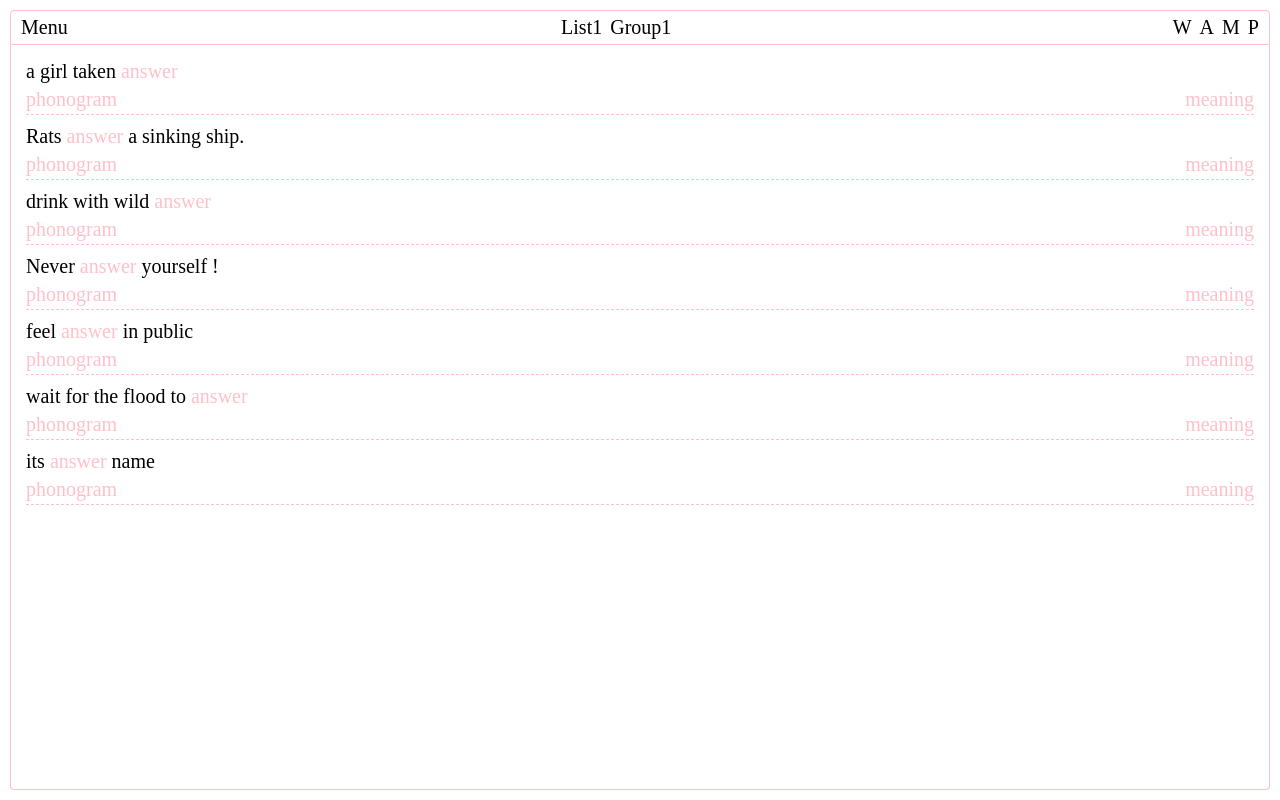
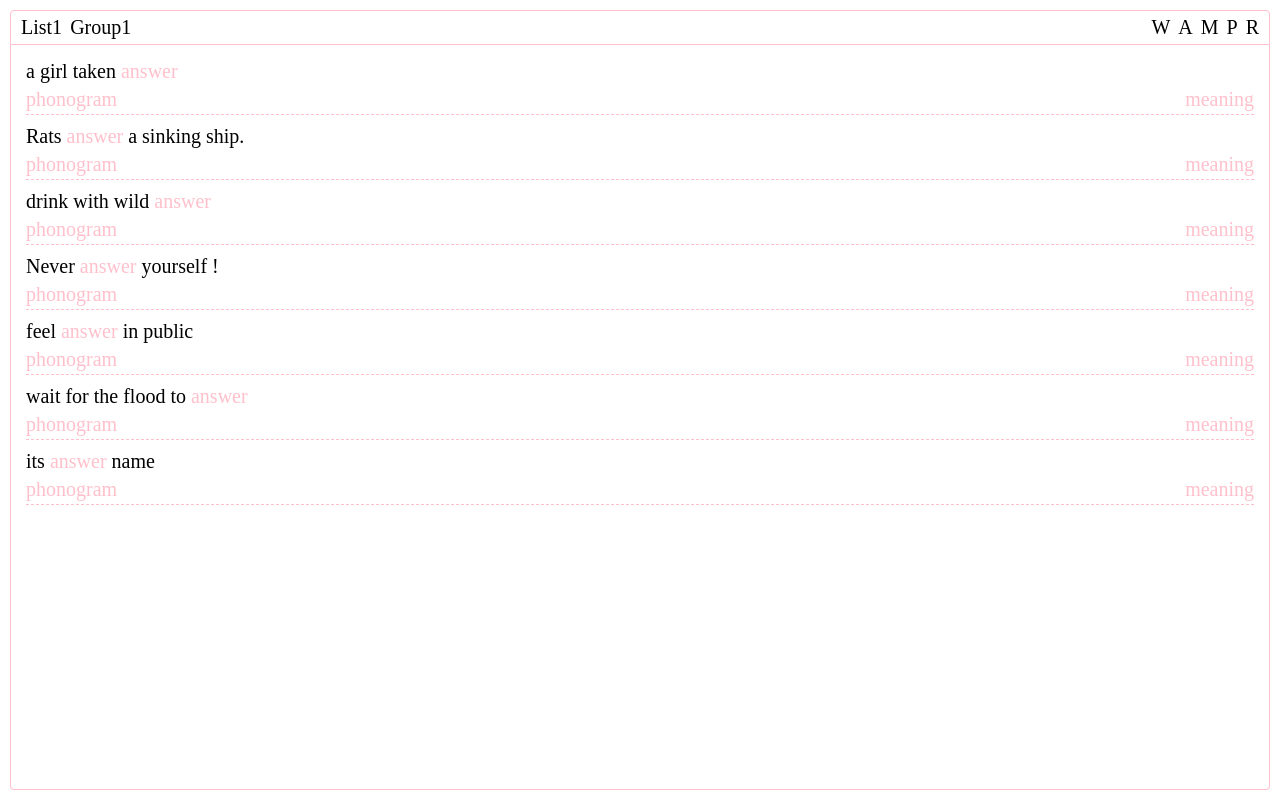
Before and after one commit to Kyrie890514/words-memorize, a Vue app: page / in a window 1280 px wide. Built offline with nearby package versions, Linux system fonts and the light colour scheme.

Commit message:
refactor

```diff
--- a/src/components/WordWrapper.tsx
+++ b/src/components/WordWrapper.tsx
@@ -1,4 +1,4 @@
-import type { Word } from '@/data/type'
+import type { Condition, Word } from '@/data/type'
 import { defineComponent, watch, ref, type PropType } from 'vue'
 import '../style/WordWrapper.scss'
 
@@ -9,20 +9,8 @@ export default defineComponent({
 			type: Object as PropType<Word>,
 			required: true
 		},
-		isShowWordOnly: {
-			type: Boolean,
-			required: true
-		},
-		isShowAllAnswer: {
-			type: Boolean,
-			required: true
-		},
-		isShowAllMeaning: {
-			type: Boolean,
-			required: true
-		},
-		isShowAllPhonogram: {
-			type: Boolean,
+		condition: {
+			type: Object as PropType<Condition>,
 			required: true
 		}
 	},
@@ -30,45 +18,54 @@ export default defineComponent({
 		const isShowAnswer = ref(false)
 		const isShowMeaning = ref(false)
 		const isShowPhonogram = ref(false)
-		function changeIsShowAnswer(value?: boolean) {
-			!props.isShowAllAnswer && (isShowAnswer.value = value ?? !isShowAnswer.value)
+		function changeIsShowAnswer() {
+			!props.condition.isShowAllAnswer && (isShowAnswer.value = !isShowAnswer.value)
 		}
-		function changeIsShowMeaning(value?: boolean) {
-			!props.isShowAllMeaning && (isShowMeaning.value = value ?? !isShowMeaning.value)
+		function changeIsShowMeaning() {
+			!props.condition.isShowAllMeaning && (isShowMeaning.value = !isShowMeaning.value)
 		}
-		function changeIsShowPhonogram(value?: boolean) {
-			isShowPhonogram.value = value ?? !isShowPhonogram.value
+		function changeIsShowPhonogram() {
+			!props.condition.isShowAllPhonogram && (isShowPhonogram.value = !isShowPhonogram.value)
 		}
+
 		watch(() => props.word.middle, () => {
 			isShowAnswer.value = false
 			isShowMeaning.value = false
+			isShowPhonogram.value = false
 		})
-		return { isShowAnswer, changeIsShowAnswer, isShowMeaning, changeIsShowMeaning, isShowPhonogram, changeIsShowPhonogram }
+		return { isShowAnswer, isShowMeaning, isShowPhonogram, changeIsShowAnswer, changeIsShowMeaning, changeIsShowPhonogram }
 	},
 	render() {
-		const { word, isShowAnswer, changeIsShowAnswer, isShowMeaning, changeIsShowMeaning, isShowPhonogram, changeIsShowPhonogram, isShowWordOnly, isShowAllAnswer, isShowAllMeaning, isShowAllPhonogram } = this
+		const {
+			word, condition,
+			isShowAnswer, isShowMeaning, isShowPhonogram, changeIsShowAnswer, changeIsShowMeaning, changeIsShowPhonogram
+		} = this
 		return (
 			<div class='word-wrapper'>
 				<div class='top-wrapper'>
-					{!isShowWordOnly && word.left && <span class='left'>{word.left}&nbsp;</span>}
+					{!condition.isShowWordOnly && word.left && (
+						<span class='left'>{word.left}&nbsp;</span>
+					)}
 					{
-						isShowAllAnswer || isShowAnswer
-							? <span class='answer show' onClick={() => changeIsShowAnswer()}>{word.middle}&nbsp;</span>
-							: <span class='answer hidden' onClick={() => changeIsShowAnswer()}>answer&nbsp;</span>
+						condition.isShowAllAnswer || isShowAnswer
+							? <span class='answer show' onClick={() => changeIsShowAnswer()}>{word.middle}</span>
+							: <span class='answer hidden' onClick={() => changeIsShowAnswer()}>answer</span>
 					}
-					{!isShowWordOnly && word.right && <span class='right'>{word.right}</span>}
+					{!condition.isShowWordOnly && word.right && (
+						<span class='right'>&nbsp;{word.right}</span>
+					)}
 				</div>
 				<div class='bottom-wrapper'>
 					<div class='left-wrapper' onClick={() => changeIsShowPhonogram()}>
 						{
-							isShowAllPhonogram || isShowPhonogram
+							condition.isShowAllPhonogram || isShowPhonogram
 								? <span class='phonogram show'>{word.phonogram}</span>
 								: <span class='phonogram hidden'>phonogram</span>
 						}
 					</div>
 					<div class='right-wrapper' onClick={() => changeIsShowMeaning()}>
 						{
-							isShowAllMeaning || isShowMeaning
+							condition.isShowAllMeaning || isShowMeaning
 								? <span class='meaning show'>{word.meaning}</span>
 								: <span class='meaning hidden'>meaning</span>
 						}
--- a/src/components/WordsContent.tsx
+++ /dev/null
@@ -1,46 +0,0 @@
-import { defineComponent, ref, type PropType } from 'vue'
-import type { Content } from '../data/type'
-import '../style/WordsContent.scss'
-
-export default defineComponent({
-	name: 'WordsContent',
-	props: {
-		content: {
-			type: Object as PropType<Content>,
-			required: true
-		}
-	},
-	emits: ['currentChange'],
-	setup(props, { emit }) {
-		const isShow = ref(false)
-		function changeCurrent(list: string, group?: string) {
-			emit('currentChange', list, group)
-			changeIsShow(false)
-		}
-		function changeIsShow(value?: boolean) {
-			isShow.value = value ?? !isShow.value
-		}
-		return { isShow, changeCurrent, changeIsShow }
-	},
-	render() {
-		const { isShow, changeCurrent, content } = this
-		return isShow
-			? (
-				<div class='content'>
-					<div class='content-wrapper'>
-						{Object.keys(content).map(list => (
-							<>
-								<div class='list' onClick={() => changeCurrent(list)}>{list}</div>
-								{
-									content[list].map(group => (
-										<div class='group' onClick={() => changeCurrent(list, group)}>{group}</div>
-									))
-								}
-							</>
-						))}
-					</div>
-				</div>
-			)
-			: null
-	}
-})
--- /dev/null
+++ b/src/components/WordsHeader.tsx
@@ -0,0 +1,72 @@
+import { defineComponent, ref, Teleport, type PropType } from 'vue'
+import type { Condition, Menu } from '../data/type'
+import WordsMenu from './WordsMenu'
+import '../style/WordsHeader.scss'
+
+export default defineComponent({
+	name: 'WordsHeader',
+	props: {
+		currentList: {
+			type: String,
+			required: true
+		},
+		currentGroup: {
+			type: String,
+			required: true
+		},
+		menu: {
+			type: Object as PropType<Menu>,
+			required: true
+		},
+		condition: {
+			type: Object as PropType<Condition>,
+			required: true
+		}
+	},
+	emits: ['currentChange', 'conditionChange', 'reload'],
+	setup(_, { emit }) {
+		const changeCurrent = (list: string, group: string) => {
+			emit('currentChange', list, group)
+		}
+
+		const wordsMenu = ref<InstanceType<typeof WordsMenu> | null>(null)
+		const changeMenuVisible = () => {
+			wordsMenu.value?.changeVisible()
+		}
+
+		const changeCondition = (type: keyof Condition) => {
+			emit('conditionChange', type)
+		}
+
+		const reload = () => {
+			emit('reload')
+		}
+		return { changeCurrent, wordsMenu, changeMenuVisible, changeCondition, reload }
+	},
+	render() {
+		const {
+			currentList, currentGroup, menu, condition,
+			changeCurrent, changeMenuVisible, changeCondition, reload
+		} = this
+		return (
+			<div class='header'>
+				<div class='header-wrapper'>
+					<div class='title' onClick={changeMenuVisible}>
+						<span>{currentList}</span>
+						<span>{currentGroup}</span>
+					</div>
+					<div class='toggle'>
+						<span class={condition.isShowWordOnly && 'is-toggle'} onClick={() => changeCondition('isShowWordOnly')}>W</span>
+						<span class={condition.isShowAllAnswer && 'is-toggle'} onClick={() => changeCondition('isShowAllAnswer')}>A</span>
+						<span class={condition.isShowAllMeaning && 'is-toggle'} onClick={() => changeCondition('isShowAllMeaning')}>M</span>
+						<span class={condition.isShowAllPhonogram && 'is-toggle'} onClick={() => changeCondition('isShowAllPhonogram')}>P</span>
+						<span onClick={reload}>R</span>
+					</div>
+				</div>
+				<Teleport to='#app'>
+					<WordsMenu ref='wordsMenu' menu={menu} onCurrentChange={changeCurrent} />
+				</Teleport>
+			</div>
+		)
+	}
+})
--- a/src/components/WordsMenu.tsx
+++ b/src/components/WordsMenu.tsx
@@ -1,88 +1,43 @@
-import { defineComponent, ref, Teleport, type PropType } from 'vue'
-import type { Content } from '../data/type'
-import WordsContent from './WordsContent'
+import { defineComponent, ref, type PropType } from 'vue'
+import type { Menu } from '../data/type'
 import '../style/WordsMenu.scss'
 
 export default defineComponent({
 	name: 'WordsMenu',
 	props: {
-		content: {
-			type: Object as PropType<Content>,
-			required: true
-		},
-		currentList: {
-			type: String,
-			required: true
-		},
-		currentGroup: {
-			type: String,
-			required: true
-		},
-		isShowWordOnly: {
-			type: Boolean,
-			required: true
-		},
-		isShowAllAnswer: {
-			type: Boolean,
-			required: true
-		},
-		isShowAllMeaning: {
-			type: Boolean,
-			required: true
-		},
-		isShowAllPhonogram: {
-			type: Boolean,
+		menu: {
+			type: Object as PropType<Menu>,
 			required: true
 		}
 	},
-	emits: ['currentChange', 'isShowWordOnlyChange', 'isShowAllAnswerChange', 'isShowAllMeaningChange', 'isShowAllPhonogramChange', 'reload'],
-	setup(props, { emit }) {
-		function changeCurrent(list: string, group?: string) {
+	emits: ['currentChange'],
+	setup(_, { emit }) {
+		const visible = ref(false)
+		const changeVisible = () => {
+			visible.value = !visible.value
+		}
+
+		const changeCurrent = (list: string, group: string) => {
 			emit('currentChange', list, group)
+			changeVisible()
 		}
-		const wordsContent = ref<InstanceType<typeof WordsContent> | null>(null)
-		function changeIsShow() {
-			wordsContent.value?.changeIsShow()
-		}
-		function changeIsShowWordOnly() {
-			emit('isShowWordOnlyChange')
-		}
-		function changeisShowAllAnswer() {
-			emit('isShowAllAnswerChange')
-		}
-		function changeIsShowAllMeaning() {
-			emit('isShowAllMeaningChange')
-		}
-		function changeIsShowAllPhonogram() {
-			emit('isShowAllPhonogramChange')
-		}
-		function reload() {
-			emit('reload')
-		}
-		return { changeIsShow, changeCurrent, wordsContent, changeIsShowWordOnly, changeisShowAllAnswer, changeIsShowAllMeaning, changeIsShowAllPhonogram, reload }
+
+		return { visible, changeVisible, changeCurrent }
 	},
 	render() {
-		const { changeIsShow, currentList, currentGroup, content, changeCurrent, changeIsShowWordOnly, changeisShowAllAnswer, changeIsShowAllMeaning, changeIsShowAllPhonogram, isShowWordOnly, isShowAllAnswer, isShowAllMeaning, isShowAllPhonogram, reload } = this
+		const { menu, visible, changeCurrent } = this
 		return (
-			<div class='menu'>
-				<div class='menu-wrapper'>
-					<div>
-						<span onClick={changeIsShow}>Menu</span>
-					</div>
-					<div class='title' onClick={reload}>
-						<span>{currentList}</span>
-						<span>{currentGroup}</span>
-					</div>
-					<div class='toggle'>
-						<span class={isShowWordOnly && 'is-toggle'} onClick={changeIsShowWordOnly}>W</span>
-						<span class={isShowAllAnswer && 'is-toggle'} onClick={changeisShowAllAnswer}>A</span>
-						<span class={isShowAllMeaning && 'is-toggle'} onClick={changeIsShowAllMeaning}>M</span>
-						<span class={isShowAllPhonogram && 'is-toggle'} onClick={changeIsShowAllPhonogram}>P</span>
-					</div>
-				</div>
-				<Teleport to='#app'>
-					<WordsContent ref='wordsContent' content={content} onCurrentChange={changeCurrent} />
-				</Teleport>
+			<div class='menu' style={`display:${visible ? 'flex' : 'none'}`}>
+				{Object.keys(menu).map(list => (
+					<>
+						<div class='list' onClick={() => { }}>{list}</div>
+						{
+							menu[list].map(group => (
+								<div class='group' onClick={() => changeCurrent(list, group)}>{group}</div>
+							))
+						}
+					</>
+				))}
 			</div>
 		)
 	}
--- a/src/components/WordsWrapper.tsx
+++ b/src/components/WordsWrapper.tsx
@@ -1,5 +1,5 @@
 import { defineComponent, type PropType } from 'vue'
-import type { Word } from '@/data/type'
+import type { Condition, Word } from '@/data/type'
 import WordWrapper from './WordWrapper'
 import '../style/WordsWrapper.scss'
 
@@ -10,28 +10,19 @@ export default defineComponent({
 			type: Array as PropType<Word[]>,
 			required: true
 		},
-		isShowWordOnly: {
-			type: Boolean,
-			required: true
-		},
-		isShowAllAnswer: {
-			type: Boolean,
-			required: true
-		},
-		isShowAllMeaning: {
-			type: Boolean,
-			required: true
-		},
-		isShowAllPhonogram: {
-			type: Boolean,
+		condition: {
+			type: Object as PropType<Condition>,
 			required: true
 		}
 	},
 	render() {
-		const { words, isShowWordOnly, isShowAllAnswer, isShowAllMeaning, isShowAllPhonogram } = this
-		return <div class='words-wrapper'>
-			{words.map(word => <WordWrapper word={word} isShowWordOnly={isShowWordOnly} isShowAllAnswer={isShowAllAnswer}
-				isShowAllMeaning={isShowAllMeaning} isShowAllPhonogram={isShowAllPhonogram} />)}
-		</div>
+		const { words, condition } = this
+		return (
+			<div class='words-wrapper'>
+				{words.map(word => (
+					<WordWrapper word={word} condition={condition} />
+				))}
+			</div>
+		)
 	}
 })
--- /dev/null
+++ b/src/style/WordsHeader.scss
@@ -0,0 +1,29 @@
+.header {
+	border: 1px solid pink;
+	background-color: #FFF;
+	border-radius: 4px 4px 0 0;
+	padding: 5px 10px;
+	position: relative;
+}
+
+.header-wrapper {
+	display: flex;
+	flex-flow: row nowrap;
+	justify-content: space-between;
+
+	.title {
+		>span:nth-child(2) {
+			margin-left: 8px;
+		}
+	}
+
+	.toggle {
+		>span {
+			margin-left: 8px;
+		}
+
+		.is-toggle {
+			color: pink;
+		}
+	}
+}
--- a/src/style/WordsMenu.scss
+++ b/src/style/WordsMenu.scss
@@ -1,29 +1,22 @@
 .menu {
+	position: absolute;
+	display: flex;
+	flex-flow: column nowrap;
+	background-color: white;
 	border: 1px solid pink;
-	background-color: #FFF;
-	border-radius: 4px 4px 0 0;
+	top: 44px;
+	left: 10px;
 	padding: 5px 10px;
-	position: relative;
+	height: calc(100% - 54px);
+	border-radius: 0 0 0 4px;
+	box-sizing: border-box;
+	overflow: auto;
 }
 
-.menu-wrapper {
-	display: flex;
-	flex-flow: row nowrap;
-	justify-content: space-between;
+.list {
+	font-size: 24px;
+}
 
-	.title {
-		>span:nth-child(2) {
-			margin-left: 8px;
-		}
-	}
-
-	.toggle {
-		>span {
-			margin-left: 8px;
-		}
-
-		.is-toggle {
-			color: pink;
-		}
-	}
+.group {
+	margin-left: 10px;
 }
--- a/src/views/WordsMemorize.tsx
+++ b/src/views/WordsMemorize.tsx
@@ -1,73 +1,64 @@
-import { computed, watch, defineComponent } from 'vue'
+import { computed, watch, defineComponent, reactive } from 'vue'
 import { lists } from '../data/index'
 import { ref } from 'vue'
-import WordsMenu from '../components/WordsMenu'
+import WordsHeader from '../components/WordsHeader'
 import WordsWrapper from '../components/WordsWrapper'
-import type { Content } from '../data/type'
+import type { Menu, Condition } from '../data/type'
 import '../style/WordsMemorize.scss'
 
 export default defineComponent({
 	name: 'WordsMemorize',
 	setup() {
-		const content: Content = {}
+		const menu: Menu = {}
 		for (const list of Object.keys(lists)) {
-			content[list] = Object.keys(lists[list])
+			menu[list] = Object.keys(lists[list])
 		}
+
 		const currentList = ref('')
 		const currentGroup = ref('')
-		watch(currentList, (n) => {
+		watch(currentList, n => {
 			localStorage.currentList = n
 		})
-		watch(currentGroup, (n) => {
+		watch(currentGroup, n => {
 			localStorage.currentGroup = n
 		})
-		currentList.value = localStorage.currentList || Object.keys(content)[0]
-		currentGroup.value = localStorage.currentGroup || content[currentList.value][0]
-		const words = computed(() => {
-			const groups = lists[currentList.value]
-			return currentGroup.value
-				? groups[currentGroup.value]
-				: Object.values(groups).flat()
+		currentList.value = localStorage.currentList || Object.keys(menu)[0]
+		currentGroup.value = localStorage.currentGroup || menu[currentList.value][0]
+		const changeCurrent = (list: string, group: string) => {
+			currentList.value = list
+			currentGroup.value = group
+		}
+
+		const words = computed(() => lists[currentList.value][currentGroup.value])
+
+		const condition: Condition = reactive({
+			isShowWordOnly: false,
+			isShowAllAnswer: false,
+			isShowAllMeaning: false,
+			isShowAllPhonogram: false,
 		})
-		function changeCurrent(list: string, group?: string) {
-			currentList.value = list
-			if (group) {
-				currentGroup.value = group
-			}
-			else {
-				currentGroup.value = ''
-			}
+		const changeCondition = (type: keyof Condition) => {
+			condition[type] = !condition[type]
 		}
-		const isShowWordOnly = ref(false)
-		const isShowAllAnswer = ref(false)
-		const isShowAllMeaning = ref(false)
-		const isShowAllPhonogram = ref(false)
-		function changeIsShowWordOnly(value?: boolean) {
-			isShowWordOnly.value = value ?? !isShowWordOnly.value
-		}
-		function changeisShowAllAnswer(value?: boolean) {
-			isShowAllAnswer.value = value ?? !isShowAllAnswer.value
-		}
-		function changeIsShowAllMeaning(value?: boolean) {
-			isShowAllMeaning.value = value ?? !isShowAllMeaning.value
-		}
-		function changeIsShowAllPhonogram(value?: boolean) {
-			isShowAllPhonogram.value = value ?? !isShowAllPhonogram.value
-		}
+
 		const key = ref(0)
 		function reload() { key.value++ }
-		return { content, currentList, currentGroup, changeCurrent, words, isShowWordOnly, isShowAllAnswer, isShowAllMeaning, isShowAllPhonogram, changeIsShowWordOnly, changeisShowAllAnswer, changeIsShowAllMeaning, changeIsShowAllPhonogram, reload, key }
+
+		return {
+			menu, currentList, currentGroup, changeCurrent, words,
+			condition, changeCondition, reload, key
+		}
 	},
 	render() {
-		const { content, currentList, currentGroup, changeCurrent, words, isShowWordOnly, isShowAllAnswer, isShowAllMeaning, isShowAllPhonogram, changeIsShowWordOnly, changeisShowAllAnswer, changeIsShowAllMeaning, changeIsShowAllPhonogram, reload, key } = this
+		const {
+			menu, currentList, currentGroup, changeCurrent, words,
+			condition, changeCondition, reload, key
+		} = this
 		return (
 			<div class='words-memorize'>
-				<WordsMenu content={content} onCurrentChange={changeCurrent} onIsShowWordOnlyChange={changeIsShowWordOnly}
-					currentList={currentList} currentGroup={currentGroup} onReload={reload}
-					isShowWordOnly={isShowWordOnly} isShowAllAnswer={isShowAllAnswer} isShowAllMeaning={isShowAllMeaning}
-					isShowAllPhonogram={isShowAllPhonogram} onIsShowAllPhonogramChange={changeIsShowAllPhonogram}
-					onIsShowAllAnswerChange={changeisShowAllAnswer} onIsShowAllMeaningChange={changeIsShowAllMeaning} />
-				<WordsWrapper key={key} words={words} isShowWordOnly={isShowWordOnly} isShowAllAnswer={isShowAllAnswer} isShowAllMeaning={isShowAllMeaning} isShowAllPhonogram={isShowAllPhonogram} />
+				<WordsHeader menu={menu} currentList={currentList} currentGroup={currentGroup} onCurrentChange={changeCurrent}
+					condition={condition} onConditionChange={changeCondition} onReload={reload} />
+				<WordsWrapper key={key} words={words} condition={condition} />
 			</div >
 		)
 	}
```
Also changed, not shown: src/data/type.ts (+9 -2 lines), src/style/WordsContent.scss (deleted, +0 -22 lines).
